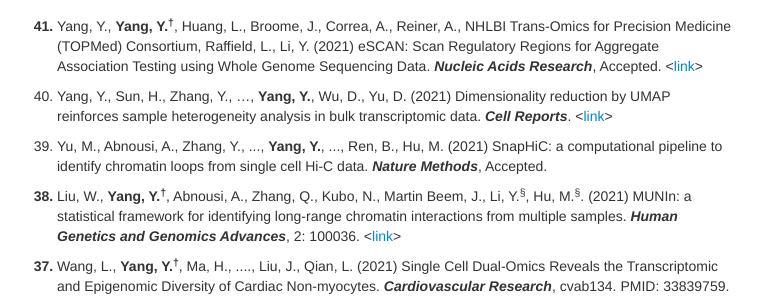
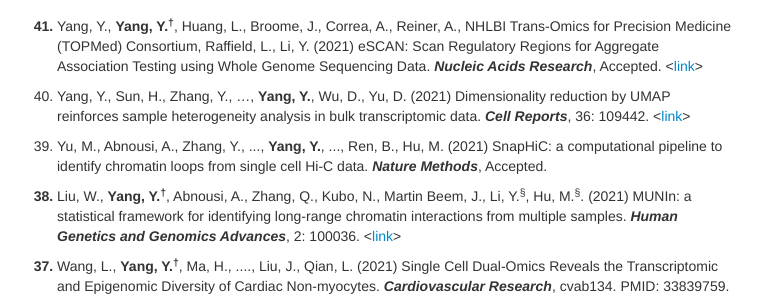
Before and after one commit to yycunc/yycunc.github.io, a Jekyll site: the page built from pages/pubs.md, in a window 1280 px wide and 900 px high, scrolled down 416 px. Shown: the part 152-450 px from the top of the window, without its empty margins (258-1020 px from the left). Built offline with Jekyll 4.4.1, drawn with Linux system fonts in a browser that asks for light colours.

Commit message:
Update pubs.md

```diff
--- a/pages/pubs.md
+++ b/pages/pubs.md
@@ -26,7 +26,7 @@ title: Yuchen Yang's publications
 
 <ol start="41" style="font-weight: bold;"> <li><span style="font-weight: normal;">Yang, Y., <b>Yang, Y.<sup>&dagger;</sup></b>, Huang, L., Broome, J., Correa, A., Reiner, A., NHLBI Trans-Omics for Precision Medicine (TOPMed) Consortium, Raffield, L., Li, Y. (2021) eSCAN: Scan Regulatory Regions for Aggregate Association Testing using Whole Genome Sequencing Data. <i><b>Nucleic Acids Research</b></i>, Accepted. <<a href="https://www.biorxiv.org/content/10.1101/2020.11.30.405266v1">link</a>></span></li></ol>
 
-<ol start="40"> <li> Yang, Y., Sun, H., Zhang, Y., …, <b>Yang, Y.</b>, Wu, D., Yu, D. (2021) Dimensionality reduction by UMAP reinforces sample heterogeneity analysis in bulk transcriptomic data. <i><b>Cell Reports</b></i>. <<a href="https://doi.org/10.1101/2021.01.12.426467">link</a>></li></ol>
+<ol start="40"> <li> Yang, Y., Sun, H., Zhang, Y., …, <b>Yang, Y.</b>, Wu, D., Yu, D. (2021) Dimensionality reduction by UMAP reinforces sample heterogeneity analysis in bulk transcriptomic data. <i><b>Cell Reports</b></i>, 36: 109442. <<a href="https://www.sciencedirect.com/science/article/pii/S2211124721008597">link</a>></li></ol>
 
 <ol start="39"> <li> Yu, M., Abnousi, A., Zhang, Y., ..., <b>Yang, Y.</b>, ..., Ren, B., Hu, M. (2021) SnapHiC: a computational pipeline to identify chromatin loops from single cell Hi-C data. <i><b>Nature Methods</b></i>, Accepted.</li></ol>
 
```
